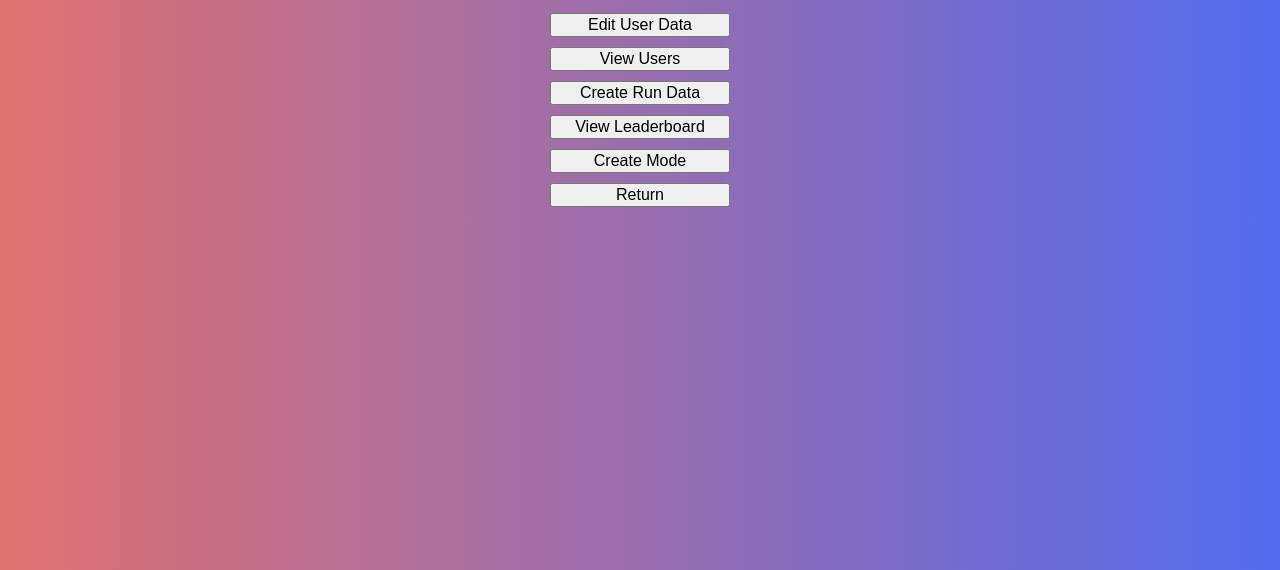
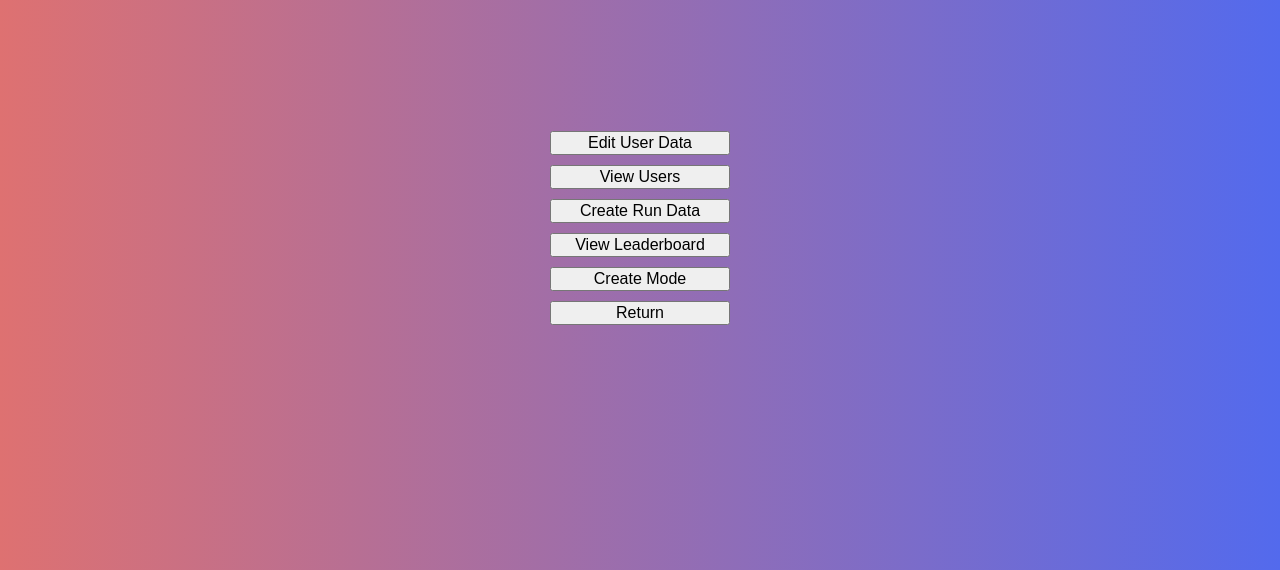
Before and after one commit to CardboardGage/puzzlemaster, a PHP site: page /screens/maintenanceMenu.php in a window 1280 px wide. Shown: the top 570 px of the page. Run offline with PHP 8.4, Linux system fonts and the light colour scheme; the visitor is signed in with stand-in values (Sample User, id 1); data that the repository does not hold is empty.

Commit message:
Made things centered

```diff
--- a/css/maintenanceMenu.css
+++ b/css/maintenanceMenu.css
@@ -1,7 +1,16 @@
+.wrapper {
+    margin-top: 10%;
+}
+
 body {
     text-align: center;
 }
 
 input {
-  font-size: 1rem;
+    font-size: 1rem;
 }
+
+input:hover {
+  background-color: green;
+  cursor: pointer;
+}
```
